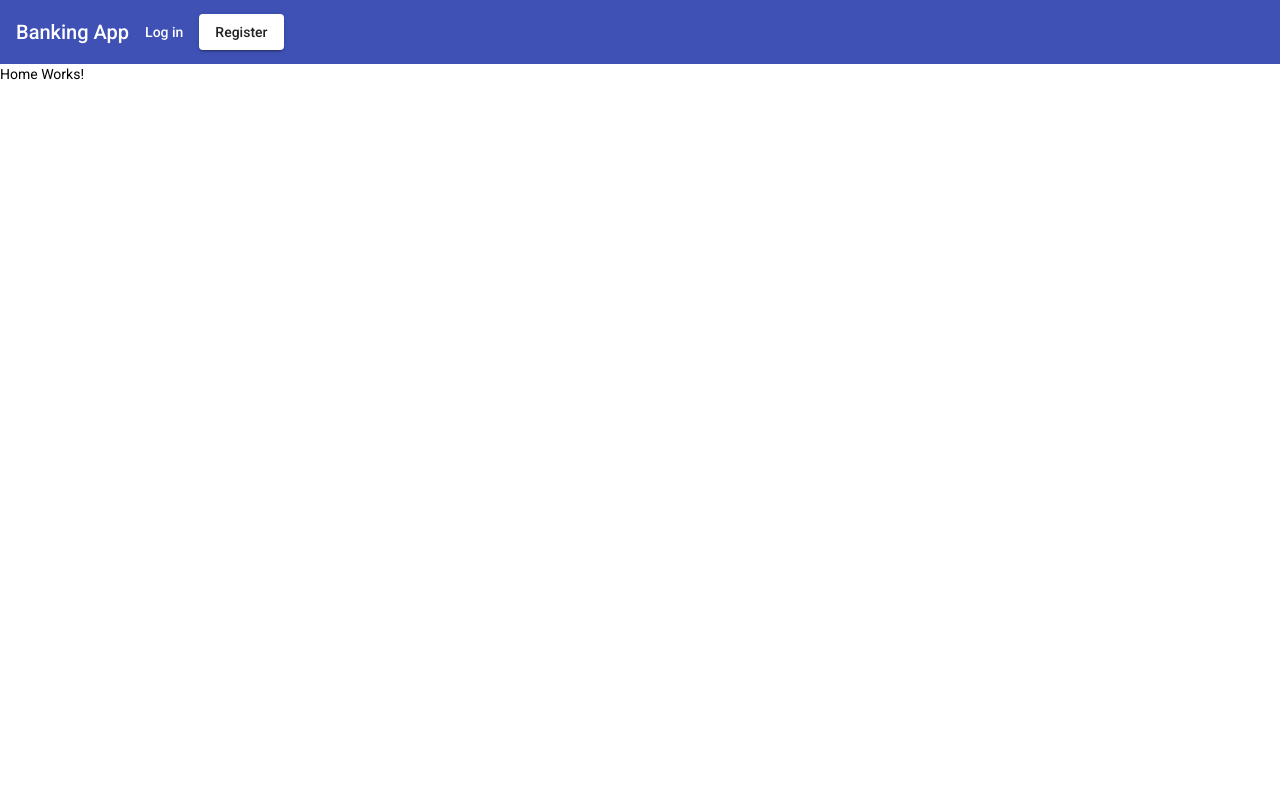
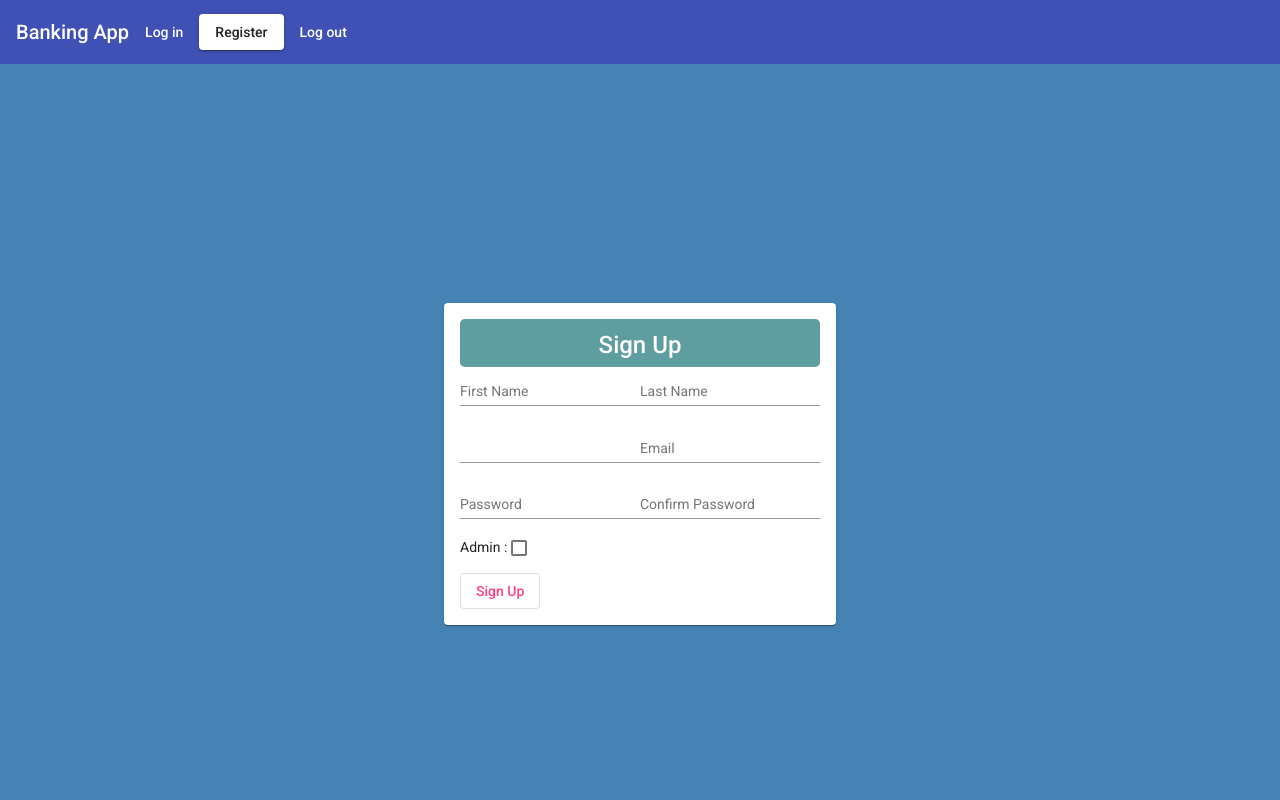
Before and after one commit to devkatcybersecurity/Technolution, an Angular app in the folder frontend/: page / in a window 1280 px wide. Shown: the top 800 px of the page. Built offline with nearby package versions, Linux system fonts and the light colour scheme.

Commit message:
login working now

```diff
--- a/frontend/server/db.json
+++ b/frontend/server/db.json
@@ -1 +1 @@
-{"users":[{"id":1,"username":"duncan","country":"australia","password":"123"},{"id":2,"username":"sarah","country":"england","password":"123"},{"id":3,"username":"admin","country":"usa","password":"123"},{"username":"test2","password":"123","id":4},{"username":"dev","email":"","firstName":"dev","lastName":"","role":"user"}],"profiles":[{"id":1,"userId":1,"job":"Plumber"},{"id":2,"userId":2,"job":"developer"},{"id":3,"userId":3,"job":"Manager"}],"products":[{"id":1,"name":"Spanner","category":"tools"},{"id":2,"name":"Hammer","category":"tools"},{"id":3,"name":"Screw driver","category":"tools"},{"id":4,"name":"Paint brush","category":"paint"},{"id":5,"name":"Paint roller","category":"paint"},{"id":6,"name":"Paint","category":"paint"}]}
+{"users":[{"id":1,"username":"duncan","country":"australia","password":"123"},{"id":2,"username":"sarah","country":"england","password":"123"},{"id":3,"username":"admin","country":"usa","password":"123"},{"username":"test2","password":"123","id":4},{"username":"dev","email":"","firstName":"dev","lastName":"","role":"user"},{"username":"user1","email":"","firstName":"devendra","lastName":"","role":"user"},{"username":"user3","email":"","firstName":"dev","lastName":"","role":"user"},{"username":"dfd","email":"","firstName":"dev","lastName":"","role":"user"},{"username":"new-user","email":"","firstName":"","lastName":"","role":"user"},{"username":"user5","email":"","firstName":"","lastName":"","role":"user"},{"username":"dev1","email":"","firstName":"","lastName":"","role":"user"}],"profiles":[{"id":1,"userId":1,"job":"Plumber"},{"id":2,"userId":2,"job":"developer"},{"id":3,"userId":3,"job":"Manager"}],"products":[{"id":1,"name":"Spanner","category":"tools"},{"id":2,"name":"Hammer","category":"tools"},{"id":3,"name":"Screw driver","category":"tools"},{"id":4,"name":"Paint brush","category":"paint"},{"id":5,"name":"Paint roller","category":"paint"},{"id":6,"name":"Paint","category":"paint"}]}
--- a/frontend/src/app/app.component.html
+++ b/frontend/src/app/app.component.html
@@ -3,6 +3,9 @@
   <span class="nav-tool-items">
     <a mat-button routerLink="login" routerLinkActive="active">Log in</a>
     <a mat-button mat-raised-button routerLink="signup" routerLinkActive="active">Register</a>
+    <a mat-button routerLink="login" (click)="onLogout()" routerLinkActive="active">Log out</a>
   </span>
 </mat-toolbar>
-<router-outlet></router-outlet>
+<app-home *ngIf="isLoggedin" ></app-home>
+<app-signup *ngIf="!isLoggedin" (onSignUpOrLogin)="onLogin($event)"></app-signup>
+<app-login *ngIf="!isLoggedin" (onSignUpOrLogin)="onLogin($event)"></app-login>
--- a/frontend/src/app/app.component.ts
+++ b/frontend/src/app/app.component.ts
@@ -6,4 +6,17 @@ import { Component } from '@angular/core';
   styleUrls: ['./app.component.css']
 })
 export class AppComponent {
+  isLoggedin = false;
+  userDetails = {};
+
+  onLogin($event) {
+    console.log("inside on login");
+    this.isLoggedin = true;
+    this.userDetails = $event.value;
+  }
+
+  onLogout() {
+    this.isLoggedin = false;
+    this.userDetails = {};
+  }
 }
--- a/frontend/src/app/signup/signup.component.html
+++ b/frontend/src/app/signup/signup.component.html
@@ -41,5 +41,10 @@
       </mat-card-content>
       <button mat-stroked-button color="accent" class="btn-block" (click)="addNewUser(signupForm.value)"> Sign Up</button>
     </form>
+    <!-- show error message if username already exists-->
+    <div *ngIf="usernameAlreadyExist" class="error-message">
+      <mat-error>Username already exists</mat-error>
+    </div>
+
   </mat-card>
 </div>
--- a/frontend/src/app/signup/signup.component.ts
+++ b/frontend/src/app/signup/signup.component.ts
@@ -1,7 +1,8 @@
-import { Component, OnInit } from '@angular/core';
+import {Component, EventEmitter, OnInit, Output} from '@angular/core';
 import {User} from "../services/auth/user";
 import {AuthService} from "../services/auth/auth.service";
 import {FormBuilder, FormGroup, ɵElement, ɵFormGroupValue, ɵTypedOrUntyped} from "@angular/forms";
+import {HttpErrorResponse} from "@angular/common/http";
 
 @Component({
   selector: 'app-signup',
@@ -11,6 +12,7 @@ import {FormBuilder, FormGroup, ɵElement, ɵFormGroupValue, ɵTypedOrUntyped} f
 export class SignupComponent implements OnInit {
 
   user: User = {'username': '', password: '', email: '', firstName: '', lastName: '', role: 'user'};
+  usernameAlreadyExist = false;
   signupForm=  this.fb.group({
                                       firstName: '',
                                       lastName: '',
@@ -49,14 +51,27 @@ export class SignupComponent implements OnInit {
     this.user.email = data.email;
     this.user.firstName = data.firstName;
     this.user.lastName = data.lastName;
-    if(data.isAdmin)
-    {
+    if (data.isAdmin) {
       this.user.role = 'admin';
     }
-    this.authService.signup(this.user).subscribe((data) => {
-      console.log('addNewUser data: ' ,  data);
-    });
+    this.authService.signup(this.user)
+      .subscribe((response) => {
+          console.log('response', response);
+          this.onSignUpOrLogin.emit(response)
+        },
+        (error: HttpErrorResponse) => {
+          console.log('error', error);
+          if (error.status !== 201) {
+            this.usernameAlreadyExist = true;
+          }
+        });
+
   }
+
+  // send data to parent component
+  @Output() onSignUpOrLogin = new EventEmitter<any>();
+
+
 
 
 }
```
Also changed, not shown: 1 other file (tests, documents, lock files or other folders).
